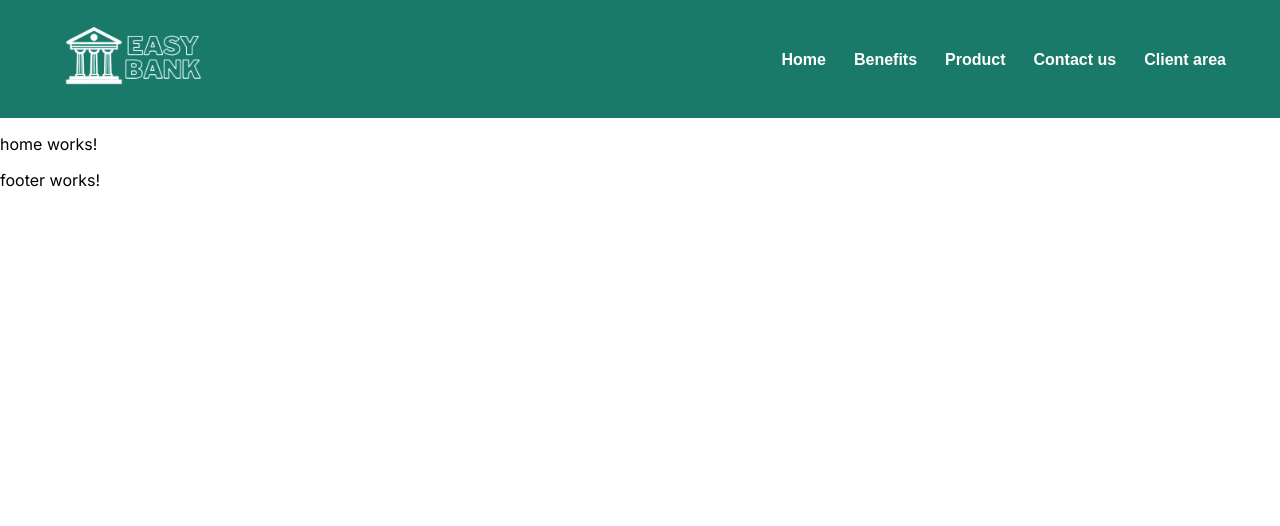
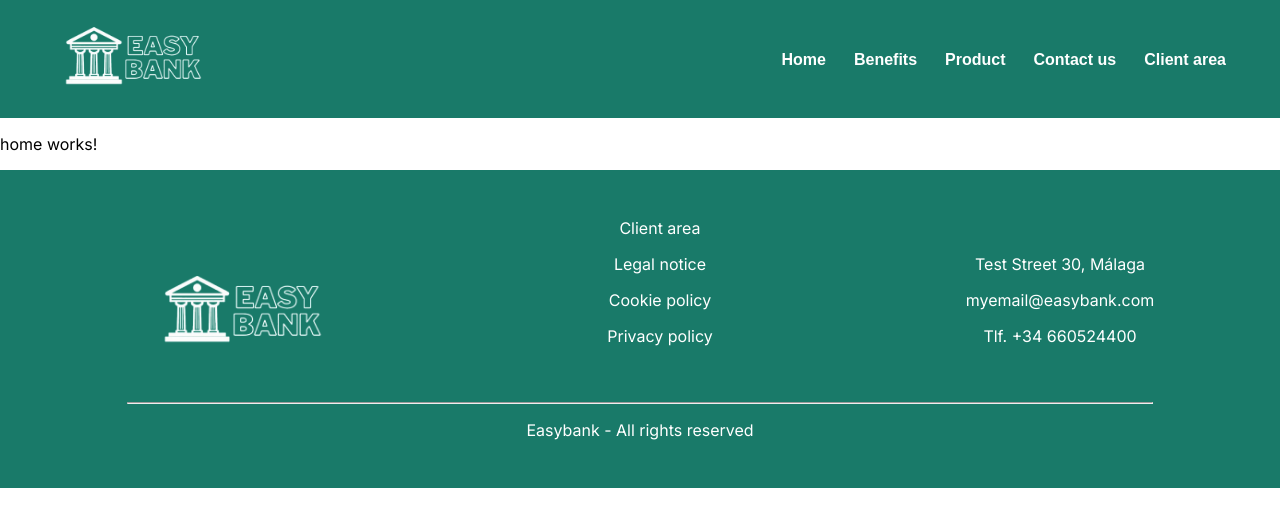
Before and after one commit to Juanlu3095/Easybank, an Angular app: page / in a window 1280 px wide. Shown: the top 526 px of the page. Built offline with nearby package versions, Linux system fonts and the light colour scheme.

Commit message:
Add footer v1

```diff
--- a/src/app/components/footer/footer.css
+++ b/src/app/components/footer/footer.css
@@ -0,0 +1,58 @@
+footer{
+    background-color: var(--easybank-green);
+    padding: 2rem 0 0 0;
+}
+
+/* 3 COLUMNS */
+.footer-info {
+    display: flex;
+    justify-content: space-evenly;
+    align-items: flex-end;
+}
+
+.footer-info div {
+    width: 25%;
+    text-align: center;
+}
+
+.footer-info .legal-txt ul, .footer-info .contact-data ul{
+    list-style-type: none;
+}
+
+.footer-info ul li{
+    margin: 1rem 0;
+}
+
+/* Logo */
+.footer-info .logo-footer a img{
+    width: 60%;
+}
+
+/* Legal texts */
+.footer-info .legal-txt ul li a{
+    text-decoration: none;
+}
+
+footer a{
+    color: white;
+}
+
+/* Contact info */
+.footer-info .contact-data ul li a {
+    text-decoration: none;
+}
+
+/* FOOTER BOTTOM */
+.footer-bottom{
+    padding: 2rem 0;
+}
+
+hr{
+    color: white;
+    width: 80%;
+}
+
+.footer-bottom p{
+    text-align: center;
+    color: white;
+}
--- a/src/app/components/footer/footer.html
+++ b/src/app/components/footer/footer.html
@@ -1 +1,62 @@
-<p>footer works!</p>
+<footer>
+    <!-- 3 COLUMNS -->
+    <div class="footer-info">
+        <div class="logo-footer">
+            <a href="">
+                <img src="/logo/logo_blanco_sinfondo.png" alt="logo-easybank" class="logo-img">
+            </a>
+        </div>
+        <div class="legal-txt">
+            <ul class="legal-txt-list">
+                <li>
+                    <a href="">
+                        Client area
+                    </a>
+                </li>
+                <li>
+                    <a href="">
+                        Legal notice
+                    </a>
+                </li>
+                <li>
+                    <a href="">
+                        Cookie policy
+                    </a>
+                </li>
+                <li>
+                    <a href="">
+                        Privacy policy
+                    </a>
+                </li>
+            </ul>
+        </div>
+        <div class="contact-data">
+            <ul class="contact-data-list">
+                <li>
+                    <a>
+                        Test Street 30, Málaga
+                    </a>
+                </li>
+                <li>
+                    <a href="">
+                        myemail@easybank.com
+                    </a>
+                </li>
+                <li>
+                    <a href="">
+                        Tlf. +34 660524400
+                    </a>
+                </li>
+            </ul>
+        </div>
+    </div>
+
+
+    <!-- HR & OTHER DATA -->
+    <div class="footer-bottom">
+        <hr>
+        <p>
+            Easybank  - All rights reserved
+        </p>
+    </div>
+</footer>
--- a/src/app/components/header/header.css
+++ b/src/app/components/header/header.css
@@ -11,11 +11,19 @@
     width: 40%;
 }
 
+.logo-img:hover{
+    cursor: pointer;
+}
+
 /* Menu */
 .menu menu{
     list-style-type: none;
     display: flex;
     gap: 1em;
+}
+
+.menu-item:hover{
+    cursor: pointer;
 }
 
 menu .menu-item {
--- a/src/app/components/header/header.html
+++ b/src/app/components/header/header.html
@@ -1,23 +1,35 @@
 <header id="header">
     <div class="logo-app">
+        <a href="">
             <img src="/logo/logo_blanco_sinfondo.png" alt="logo-easybank" class="logo-img">
+        </a>
     </div>
     <div class="menu">
         <menu>
             <li>
+                <a href="">
                     <button class="menu-item">Home</button>
+                </a>
             </li>
             <li>
+                <a href="#benefits">
                     <button class="menu-item">Benefits</button>
+                </a>
             </li>
             <li>
+                <a href="#product">
                     <button class="menu-item">Product</button>
+                </a>
             </li>
             <li>
+                <a href="#contact">
                     <button class="menu-item">Contact us</button>
+                </a>
             </li>
             <li>
+                <a href="/login">
                     <button class="menu-item">Client area</button>
+                </a>
             </li>
         </menu>
     </div>
```
Also changed, not shown: public/img/image-hero.png (added). Lines whose indentation alone changed are shown as unchanged.
